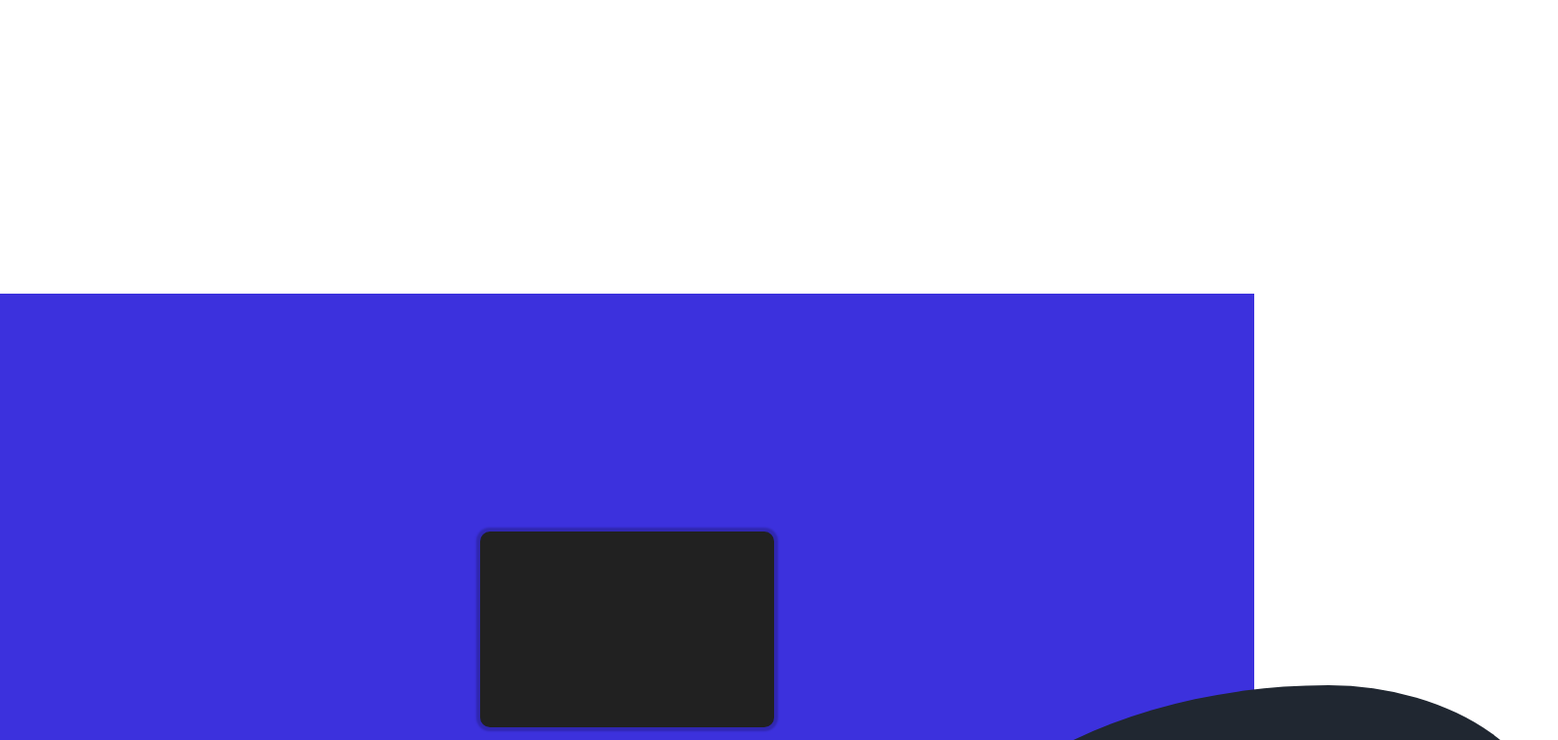
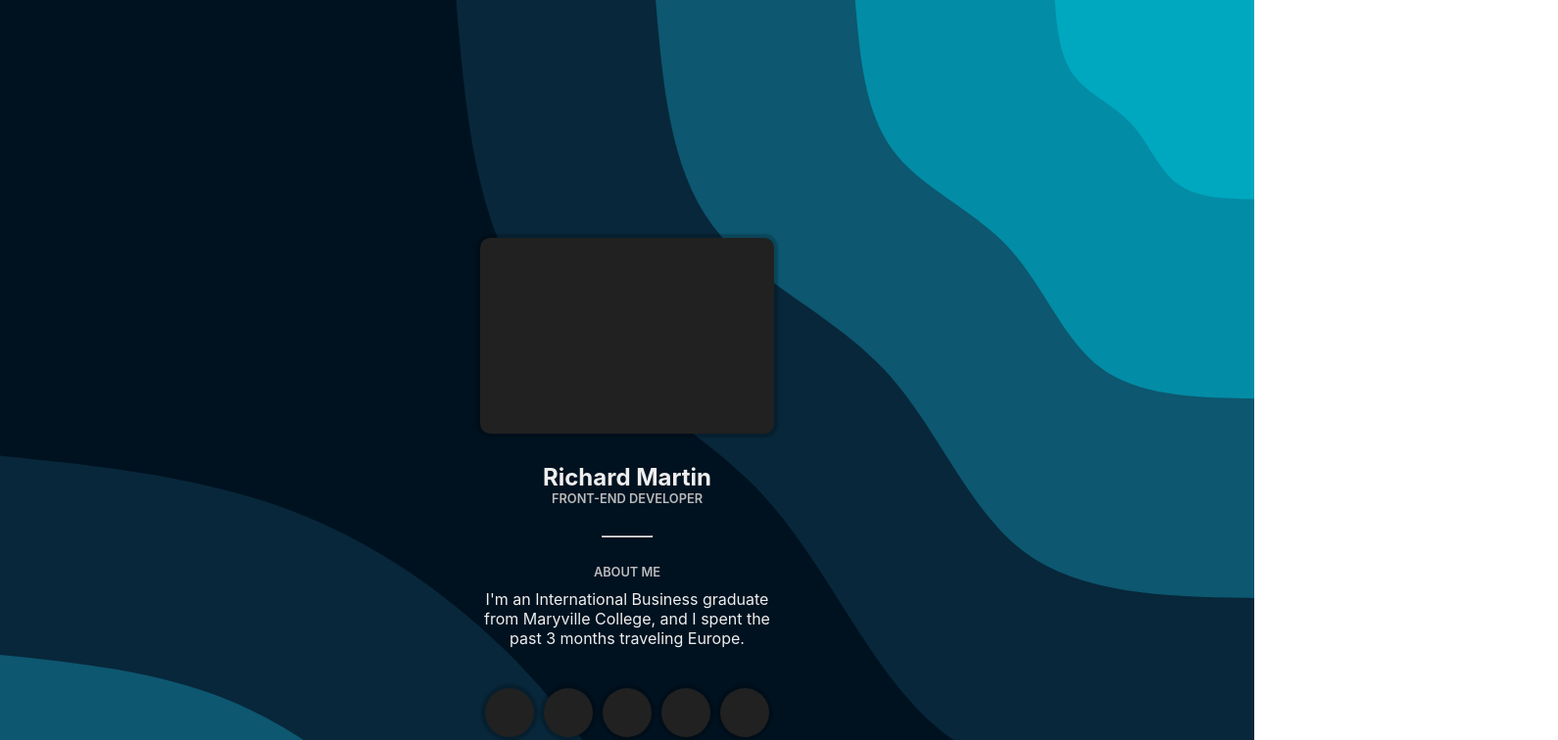
Before and after one commit to richdmartin13/token, a React (Create React App) app: page / in a window 1280 px wide. Shown: the top 756 px of the page at 98% size, 1590 px wide, since content can reach past the window. Built offline with nearby package versions, Linux system fonts and the light colour scheme.

Commit message:
totally different background

```diff
--- a/src/App.css
+++ b/src/App.css
@@ -103,33 +103,14 @@
     background: #3c31dd;
 }
 
-.curve {
-    position: absolute;
-    height: 250px;
+.spacer {
+    aspect-ratio: 1280/1280;
     width: 100%;
-    bottom: 0;
-    text-align: center;
+    background-repeat: no-repeat;
+    background-position: center;
+    background-size: cover;
 }
 
-.curve::before {
-    content: '';
-    display: block;
-    position: absolute;
-    border-radius: 100% 50%;
-    width: 55%;
-    height: 100%;
-    transform: translate(85%, 60%);
-    background-color: hsl(216, 21%, 16%);
+.waves {
+    background-image: url('./waves.svg');
 }
-
-.curve::after {
-    content: '';
-    display: block;
-    position: absolute;
-    border-radius: 100% 50%;
-    width: 55%;
-    height: 100%;
-    background-color: #3c31dd;
-    transform: translate(-4%, 40%);
-    z-index: -1;
-}
--- a/src/App.js
+++ b/src/App.js
@@ -3,7 +3,7 @@
 
 function App() {
   return (
-  <section className="curve">
+  <section className="waves">
     <div className="App vstack">
       <div className="hstack">
         <div className="card hstack">
```
Also changed, not shown: src/waves.svg (added).
